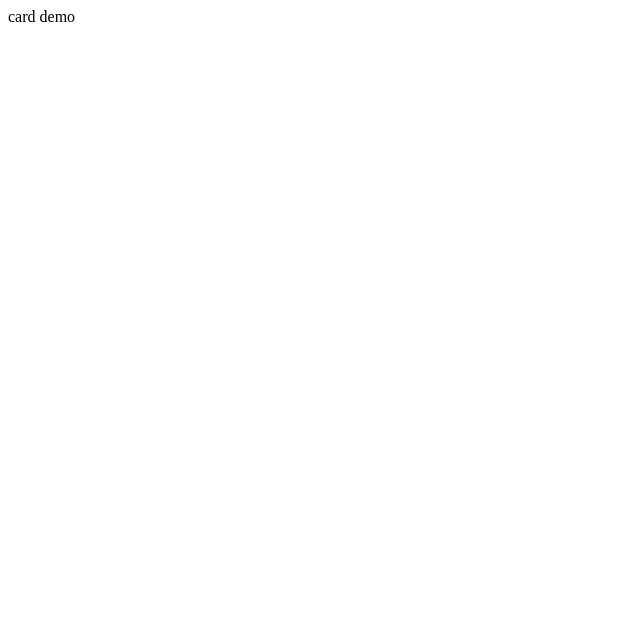
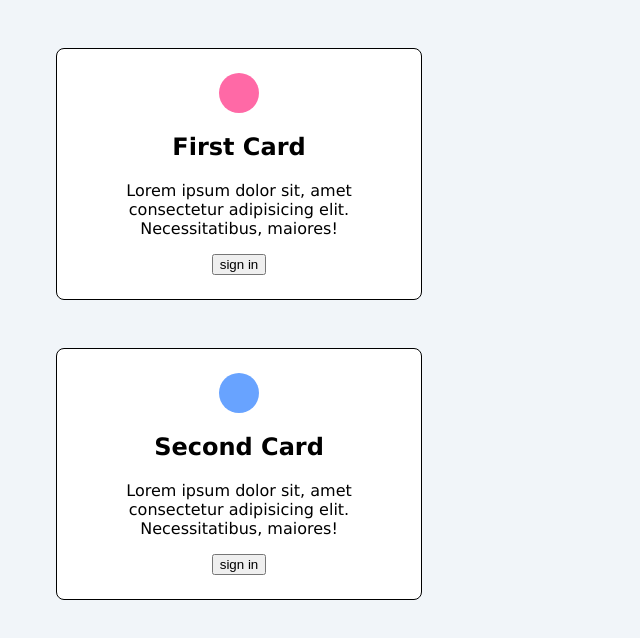
Before and after one commit to whitestorm2346/1111-web-demo-18, a plain HTML site: page WebDesignClass/w3/card_18.html in a window 1280 px wide. Shown: the whole page, without its empty margins (0-640 px from the left). Drawn offline with Linux system fonts and the light colour scheme.

Commit message:
w03 card demo

```diff
--- /dev/null
+++ b/WebDesignClass/w3/card_18.css
@@ -0,0 +1,29 @@
+body {
+    background-color: #f1f5f9;
+    font-family: Verdana, Geneva, Tahoma, sans-serif;
+}
+
+.card {
+    background-color: #fff;
+    text-align: center;
+    max-width: 300px;
+    padding: 1.5rem 2rem;
+    margin: 3rem;
+    border: 1px solid black;
+    border-radius: .5rem;
+}
+
+.icon {
+    width: 40px;
+    height: 40px;
+    border-radius: 50%;
+    margin: 0 auto;
+}
+
+.card-1 .icon {
+    background-color: #ff69a6;
+}
+
+.card-2 .icon {
+    background-color: #68a3ff;
+}
--- a/WebDesignClass/w3/card_18.html
+++ b/WebDesignClass/w3/card_18.html
@@ -4,9 +4,22 @@
     <meta charset="UTF-8">
     <meta http-equiv="X-UA-Compatible" content="IE=edge">
     <meta name="viewport" content="width=device-width, initial-scale=1.0">
+    <link rel="stylesheet" href="./card_18.css">
     <title>Card Demo</title>
 </head>
 <body>
-    card demo
+    <div class="card card-1">
+        <div class="icon"></div>
+        <h2>First Card</h2>
+        <p>Lorem ipsum dolor sit, amet consectetur adipisicing elit. Necessitatibus, maiores!</p>
+        <button>sign in</button>
+    </div>
+
+    <div class="card card-2">
+        <div class="icon"></div>
+        <h2>Second Card</h2>
+        <p>Lorem ipsum dolor sit, amet consectetur adipisicing elit. Necessitatibus, maiores!</p>
+        <button>sign in</button>
+    </div>
 </body>
 </html>
```
